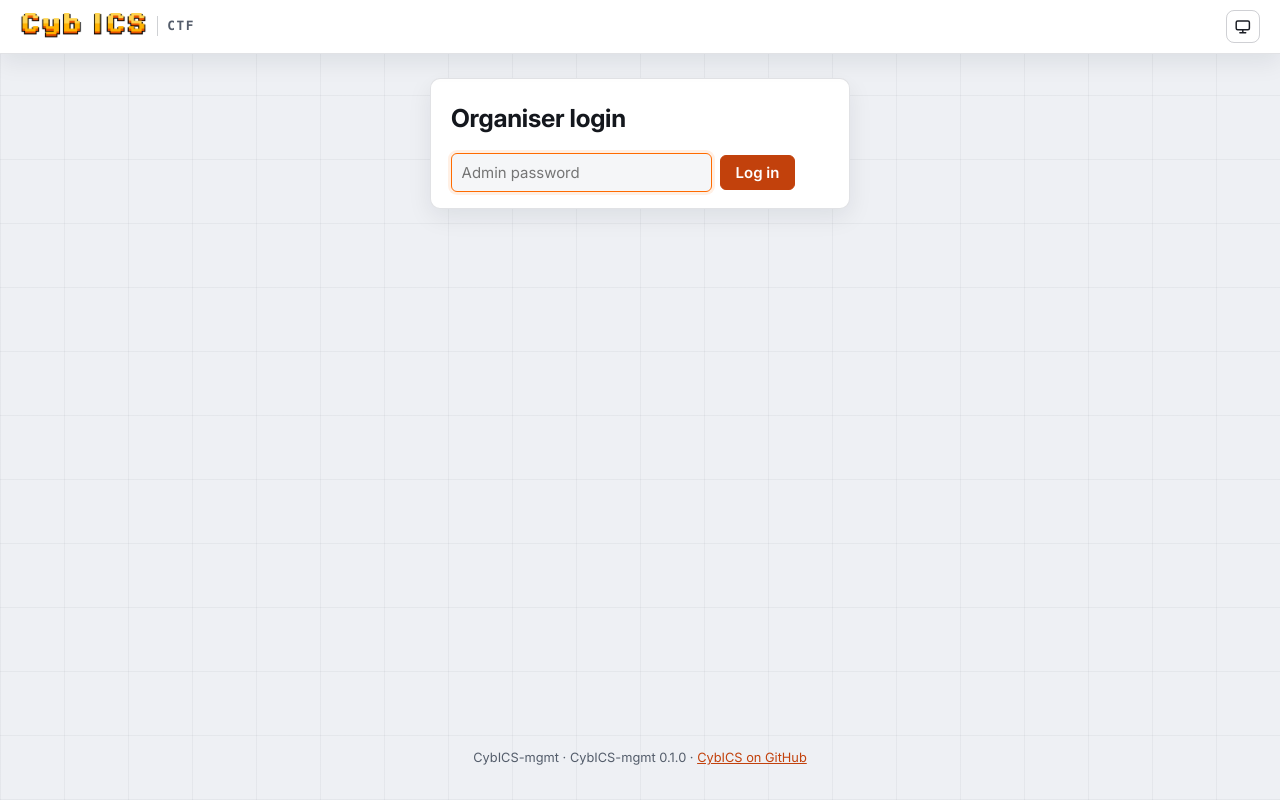
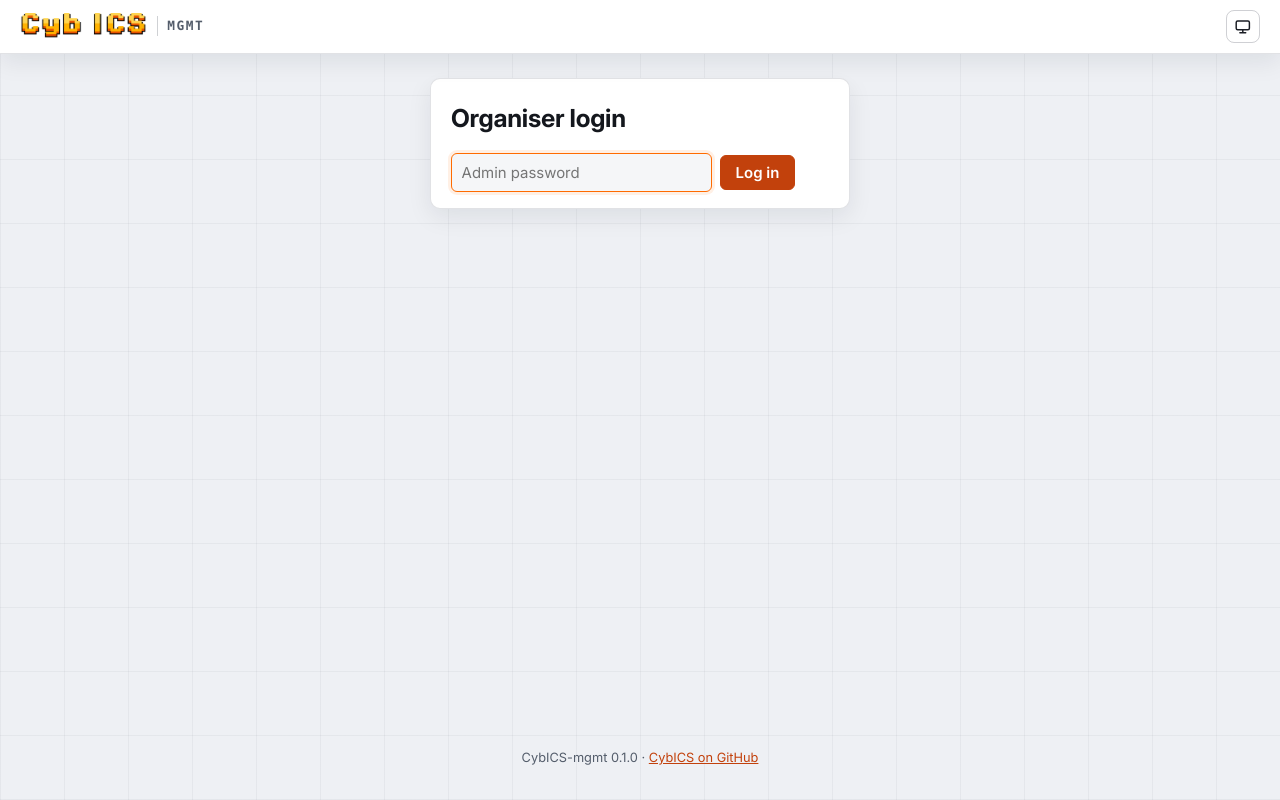
Before and after one commit to mniedermaier/CybICS-CTF, a Flask app: page /admin/login in a window 1280 px wide. Run offline with Flask 3, Linux system fonts and the light colour scheme.

Commit message:
fix(ui): name the product CybICS-mgmt in the header and on the start page
The brand next to the logo still read "CTF", the start page called the
server a "central CTF server", and with the new default server name the
footer said "CybICS-mgmt · CybICS-mgmt 0.1.0". The footer now names the
server only when the organiser gave it a name of its own.

Verified: fleet and admin pages screenshotted in both themes in headless
Chrome.

Co-Authored-By: Claude Opus 5.5 <noreply@anthropic.com>

```diff
--- a/server/cybics_mgmt/templates/base.html
+++ b/server/cybics_mgmt/templates/base.html
@@ -15,7 +15,7 @@
 <header class="top">
   <a class="brand" href="{{ url_for('public.index') }}">
     <img src="{{ url_for('static', filename='img/cybics-logo.png') }}" alt="CybICS" width="127" height="26">
-    <span>CTF</span>
+    <span>mgmt</span>
   </a>
   <nav>{% block nav %}{% endblock %}</nav>
   <div class="header-actions">
@@ -40,7 +40,7 @@
   {% endwith %}
   {% block content %}{% endblock %}
 </main>
-<footer>{{ server_name }} &middot; CybICS-mgmt {{ app_version }} &middot; <a href="https://github.com/mniedermaier/CybICS">CybICS on GitHub</a></footer>
+<footer>{% if server_name != "CybICS-mgmt" %}{{ server_name }} &middot; {% endif %}CybICS-mgmt {{ app_version }} &middot; <a href="https://github.com/mniedermaier/CybICS">CybICS on GitHub</a></footer>
 {% block scripts %}{% endblock %}
 </body>
 </html>
--- a/server/cybics_mgmt/templates/index.html
+++ b/server/cybics_mgmt/templates/index.html
@@ -2,7 +2,7 @@
 {% block content %}
 <div class="hero">
   <img src="{{ url_for('static', filename='img/cybics-logo.png') }}" alt="CybICS" width="420" height="86">
-  <p>{{ server_name }} &middot; central CTF server for the CybICS ICS security training platform</p>
+  <p>{{ server_name }} &middot; the central server for the CybICS ICS security training platform</p>
 </div>
 <div class="panel">
   <h2>Scoreboards</h2>
```
